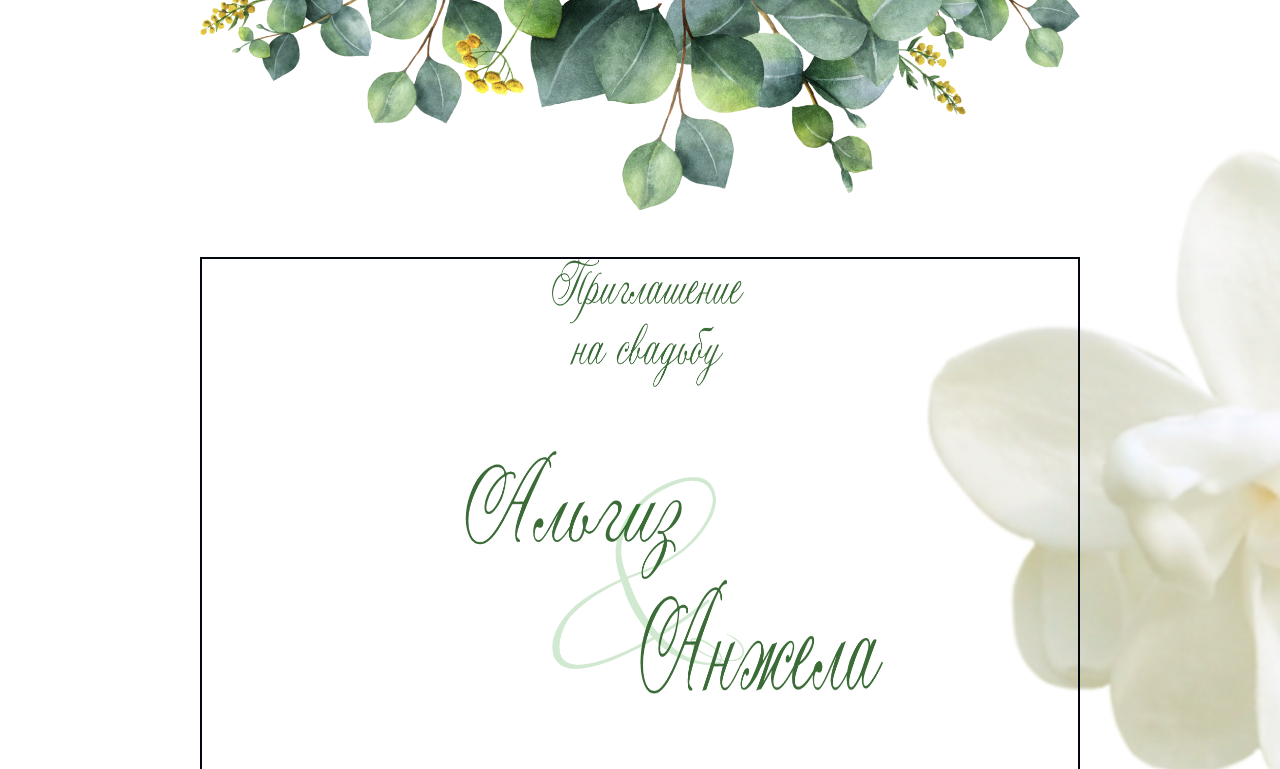
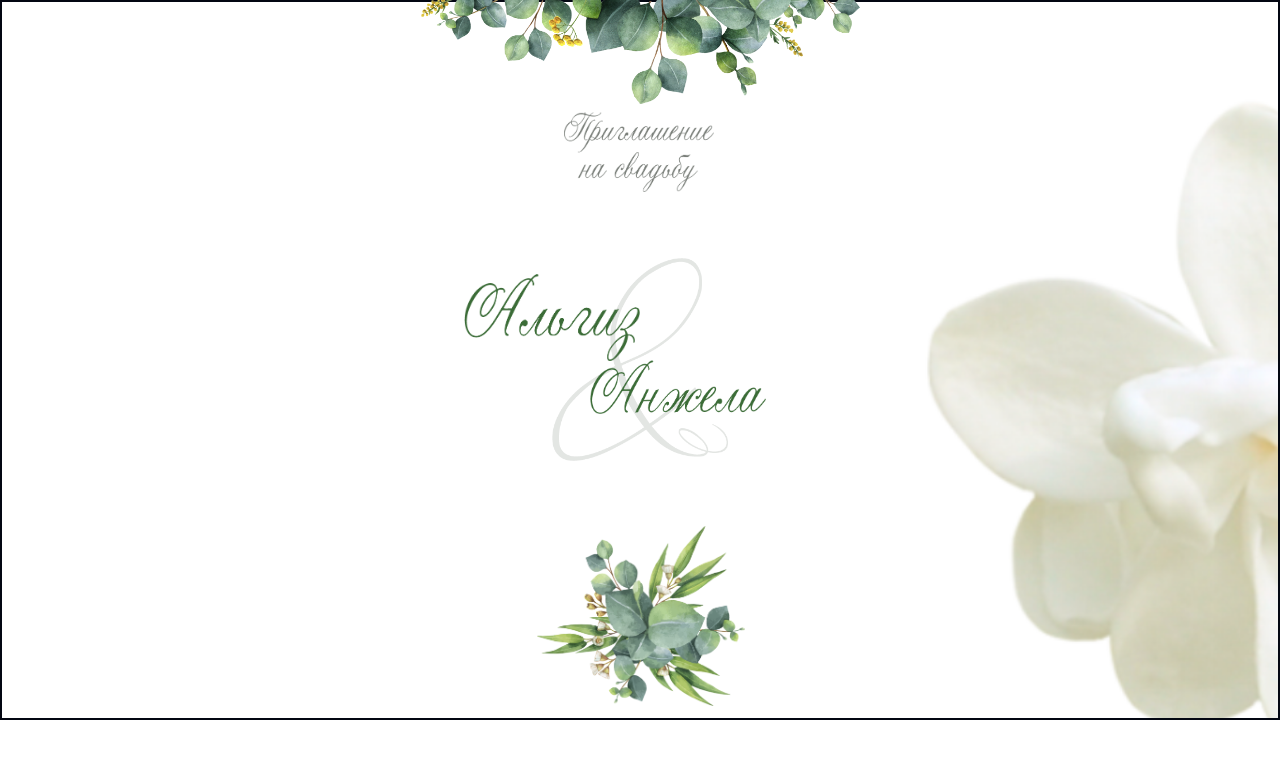
Before and after one commit to Aidarchik/weddingAlgizAndAngela, a React (Create React App) app: page / in a window 1280 px wide. Shown: the top 769 px of the page. Built offline with nearby package versions, Linux system fonts and the light colour scheme.

Commit message:
стилизация

```diff
--- a/src/App.js
+++ b/src/App.js
@@ -12,40 +12,38 @@ import "./App.css";
 function App() {
   return (
     <div className="App">
-      <div className="h-full mx-auto bg-hero-pattern bg-fixed bg-cover bg-center">
-        <div className="container mx-auto px-2 w-[70vw] h-full">
+      <div className="mx-auto bg-hero-pattern bg-fixed bg-cover bg-center">
+        <div className=" border-2 h-[720px] border-gray-950">
           <img
             src={greenBranch}
-            className="relative top-[calc(-3.7vw)]"
+            className="absolute top-[-24px] w-[439px] left-[calc(50%-160px-59px)]"
             alt=""
           ></img>
-          <div className="relative border-2 h-[40rem] border-gray-950">
           <img
             src={invite}
-              className="absolute top-0 left-[calc(40%)] w-[15vw] h-[10vw]"
+            className="absolute top-28 sm:left-[calc(50%-160px+84px)] left-[calc(50%-600px+531px)] w-50 h-20 contrast-[10%]"
             alt=""
           ></img>
           <img
             src={algiz}
-              className="absolute top-[15vw] left-[calc(30%)] w-[17vw] h-[10vw]"
+            className="absolute top-[274px] left-[calc(50%-160px-16px)] w-44"
             alt=""
           ></img>
           <img
             src={and}
-              className="absolute top-[17vw] left-[calc(40%)] opacity-20 w-[15vw] h-[15vw]"
+            className="absolute top-[258px] left-[calc(50%-160px+72px)] opacity-20 w-44 contrast-[10%]"
             alt=""
           ></img>
           <img
             src={angela}
-              className="absolute top-[25vw] left-[calc(50%)] w-[19vw] h-[9vw]"
+            className="absolute top-[360px] left-[calc(50%-160px+110px)] w-44"
             alt=""
           ></img>
           <img
             src={egg}
-              className="absolute top-[40vw] left-[calc(40%)] w-[15vw] h-[15vw]"
+            className="absolute top-[526px] left-[calc(50%-160px+57px)] w-52"
             alt=""
           ></img>
-          </div>
         </div>
       </div>
     </div>
```
Lines whose indentation alone changed are shown as unchanged.
